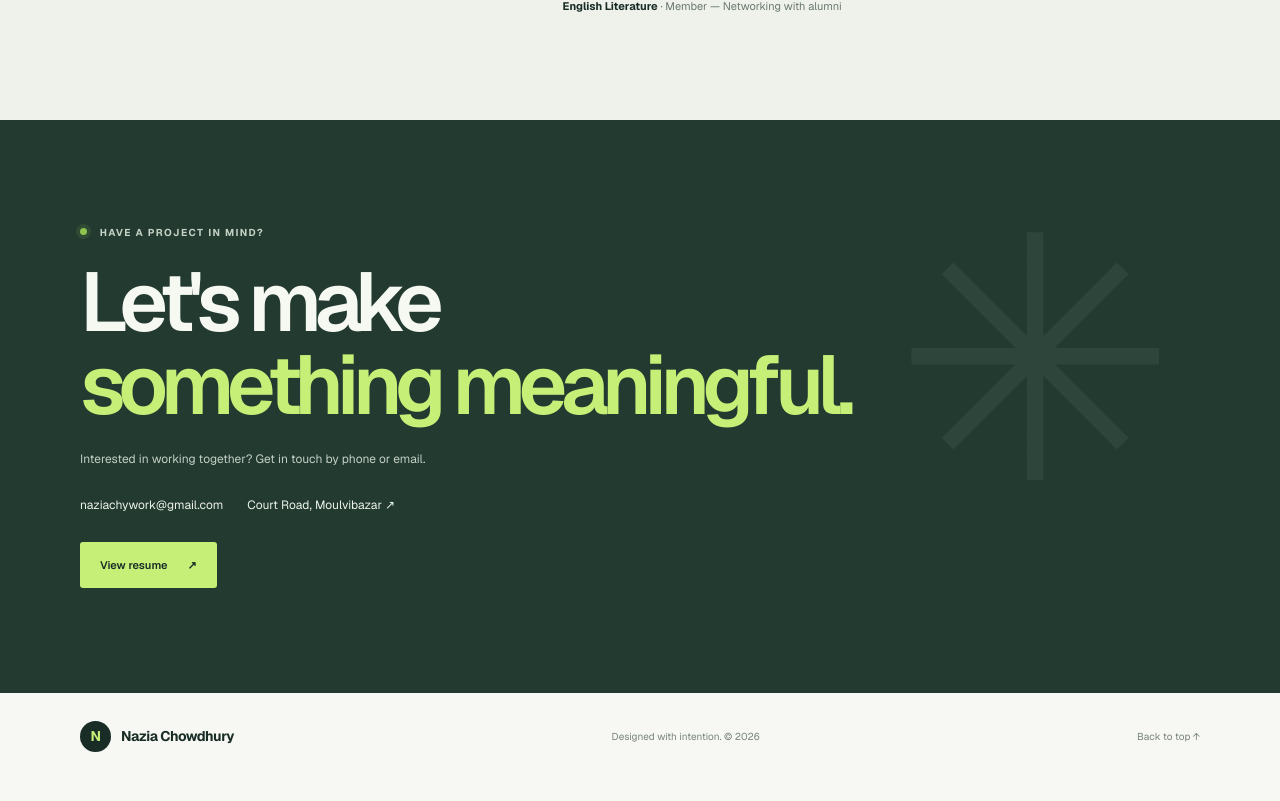
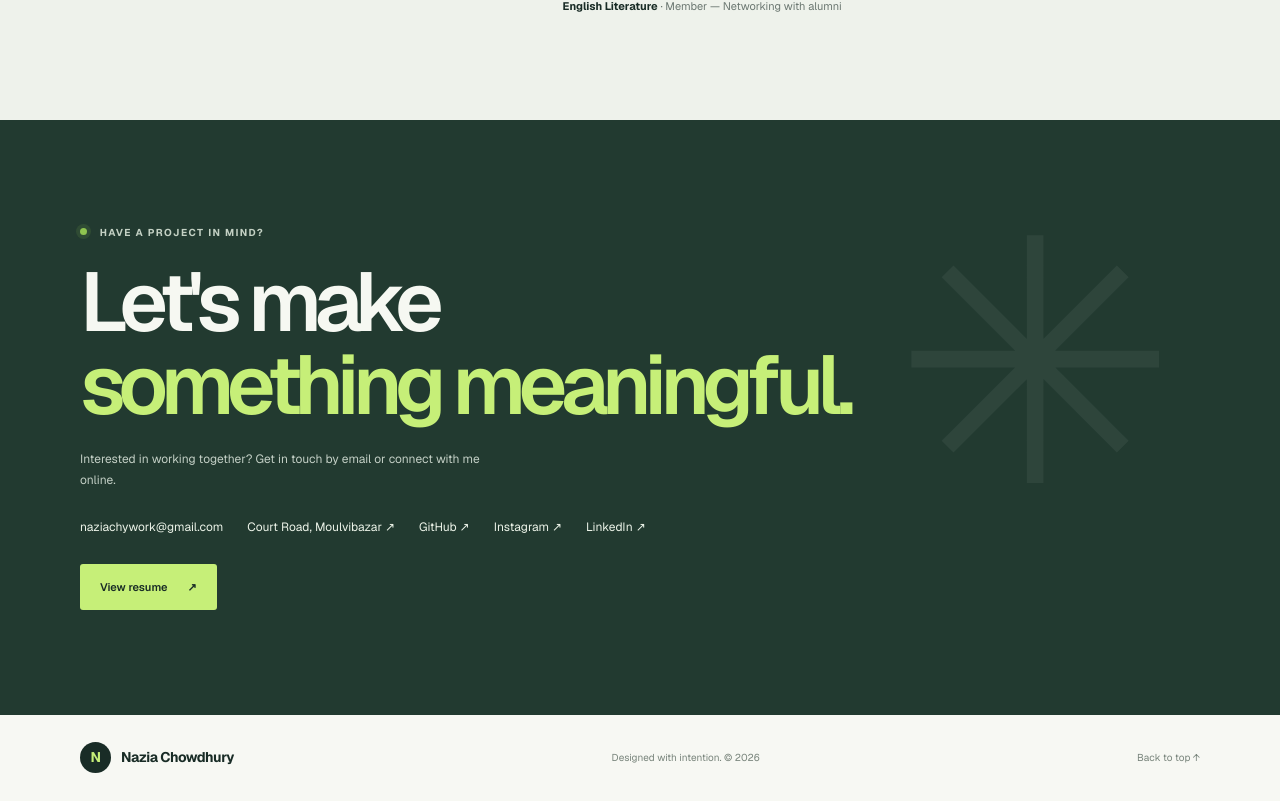
Before and after one commit to naziachowdhurydev/my-protfulio, a Next.js app: page / in a window 1280 px wide. Shown: the part 4778-5579 px from the top of the page. Before the commit the page ends 5557 px from the top, so only its background shows below. Built offline with nearby package versions, Linux system fonts and the light colour scheme.

Commit message:
Add contact links to GitHub, Instagram, and LinkedIn on home and resume pages

```diff
--- a/src/app/page.tsx
+++ b/src/app/page.tsx
@@ -345,10 +345,13 @@ export default function Home() {
         <div className="page-width contact-inner">
           <p className="eyebrow"><span className="status-dot" /> Have a project in mind?</p>
           <h2>Let&apos;s make<br /><span>something meaningful.</span></h2>
-          <p>Interested in working together? Get in touch by phone or email.</p>
+          <p>Interested in working together? Get in touch by email or connect with me online.</p>
           <div className="contact-details">
             <a href="mailto:naziachywork@gmail.com">naziachywork@gmail.com</a>
             <a href="https://www.google.com/maps/search/?api=1&query=Court%20Road%2C%20Moulvibazar" target="_blank" rel="noreferrer">Court Road, Moulvibazar ↗</a>
+            <a href="https://github.com/naziachowdhurydev" target="_blank" rel="noreferrer">GitHub ↗</a>
+            <a href="https://www.instagram.com/_nazia_chy_/" target="_blank" rel="noreferrer">Instagram ↗</a>
+            <a href="https://www.linkedin.com/in/nazia-chowdhury-448772441/" target="_blank" rel="noreferrer">LinkedIn ↗</a>
           </div>
           <a className="button button-light contact-resume" href="/resume">View resume <span aria-hidden="true">↗</span></a>
         </div>
--- a/src/app/resume/page.tsx
+++ b/src/app/resume/page.tsx
@@ -47,6 +47,12 @@ export default function ResumePage() {
             <a href="https://www.google.com/maps/search/?api=1&query=Court%20Road%2C%20Moulvibazar" target="_blank" rel="noreferrer">
               Court Road, Moulvibazar
             </a>
+            <span className="resume-contact-divider" />
+            <a href="https://github.com/naziachowdhurydev" target="_blank" rel="noreferrer">GitHub</a>
+            <span className="resume-contact-divider" />
+            <a href="https://www.instagram.com/_nazia_chy_/" target="_blank" rel="noreferrer">Instagram</a>
+            <span className="resume-contact-divider" />
+            <a href="https://www.linkedin.com/in/nazia-chowdhury-448772441/" target="_blank" rel="noreferrer">LinkedIn</a>
           </div>
         </header>
 
```
